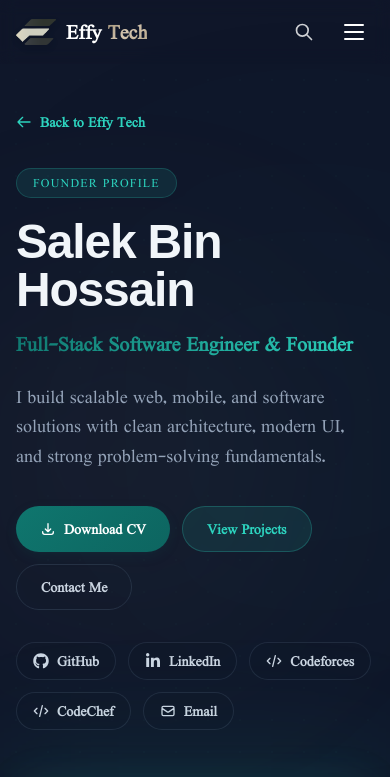
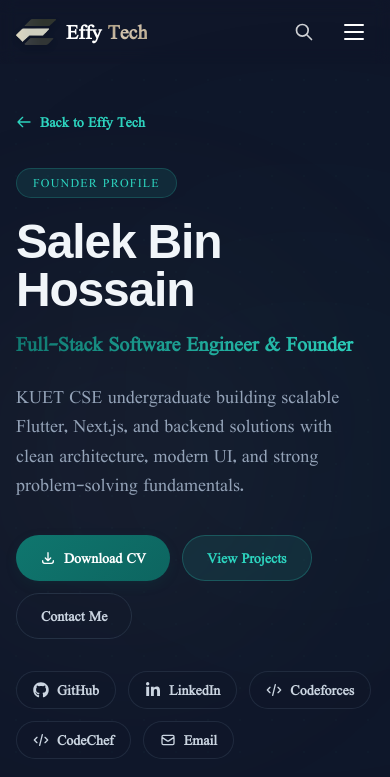
Before and after one commit to Arvi-Saleque/Effy-Tech, a Next.js app: page /salek in a window 390 px wide. Shown: the top 777 px of the page. Built offline with nearby package versions, Linux system fonts and the light colour scheme; grey boxes are pictures that could not be loaded; a web font is replaced by a local one.

Commit message:
Enhance Salek profile from CV

```diff
--- a/src/app/[memberSlug]/page.js
+++ b/src/app/[memberSlug]/page.js
@@ -27,14 +27,25 @@
 const salekProfile = {
   title: "Full-Stack Software Engineer & Founder",
   intro:
-    "I build scalable web, mobile, and software solutions with clean architecture, modern UI, and strong problem-solving fundamentals.",
-  cvUrl: "/coming-soon",
+    "KUET CSE undergraduate building scalable Flutter, Next.js, and backend solutions with clean architecture, modern UI, and strong problem-solving fundamentals.",
+  email: "alifsalek.as@gmail.com",
+  cvUrl: "/files/salek-cv.pdf",
   socials: [
-    { label: "GitHub", href: "/coming-soon", icon: FaGithub },
-    { label: "LinkedIn", href: "/coming-soon", icon: FaLinkedinIn },
+    { label: "GitHub", href: "https://github.com/Arvi-Saleque", icon: FaGithub },
+    {
+      label: "LinkedIn",
+      href: "https://linkedin.com/in/salek-bin-hossain",
+      icon: FaLinkedinIn,
+    },
     { label: "Codeforces", href: "/coming-soon", icon: HiOutlineCode },
     { label: "CodeChef", href: "/coming-soon", icon: HiOutlineCode },
-    { label: "Email", href: "mailto:effttech@gmail.com", icon: HiOutlineMail },
+    { label: "Email", href: "mailto:alifsalek.as@gmail.com", icon: HiOutlineMail },
+  ],
+  stats: [
+    { value: "1619", label: "Codeforces Peak" },
+    { value: "39th", label: "ICPC Asia Dhaka" },
+    { value: "2K+", label: "Problems Solved" },
+    { value: "1K+", label: "Amal Tracker Users" },
   ],
   skills: [
     {
@@ -56,7 +67,7 @@
     },
     {
       title: "Backend",
-      items: [".NET Core", "FastAPI", "REST API", "Node.js", "Express"],
+      items: [".NET Core", "FastAPI", "REST API", "Node.js", "Express", "PHP"],
     },
     {
       title: "Database",
@@ -67,12 +78,14 @@
       items: [
         "Git",
         "GitHub",
+        "Android Studio",
         "Postman",
         "Swagger",
         "Figma",
         "VS Code",
         "Vercel",
         "Render",
+        "CI/CD",
       ],
     },
     {
@@ -81,13 +94,28 @@
         "Data Structures",
         "Algorithms",
         "Problem Solving",
+        "Graph Theory",
+        "Optimization",
         "System Design Basics",
+        "Clean Architecture",
+        "Offline Sync",
         "API Integration",
         "Responsive UI Design",
       ],
     },
   ],
   experience: [
+    {
+      role: "Founder & Lead Software Architect",
+      company: "Effy Tech",
+      period: "Jan 2025 - Present",
+      points: [
+        "Spearhead end-to-end delivery of mobile and web products.",
+        "Architect scalable systems using Next.js, Flutter, Firebase, and MongoDB.",
+        "Lead technical direction with emphasis on maintainable codebases and responsive UI.",
+        "Manage product planning, UI direction, implementation, testing, and deployment.",
+      ],
+    },
     {
       role: "Software Engineer Intern",
       company: "Kaz Software Limited",
@@ -98,16 +126,6 @@
         "Used REST APIs, Postman, Swagger, Git, and GitHub.",
         "Collaborated in an Agile/Scrum development environment.",
         "Contributed to real-world software projects and internal systems.",
-      ],
-    },
-    {
-      role: "Founder",
-      company: "Effy Tech",
-      period: "2026 - Present",
-      points: [
-        "Founded a software company focused on websites, mobile apps, and custom software.",
-        "Lead product planning, client communication, and software delivery.",
-        "Work on branding, UI direction, development workflow, and project execution.",
       ],
     },
   ],
@@ -138,10 +156,10 @@
       title: "Code Chase",
       type: "Flutter Learning / Coding Project",
       description:
-        "A coding-learning project designed to support practice, progress, and structured learning.",
-      stack: ["Flutter", "Dart"],
+        "A competitive programming tracker for logging solving history and visualizing progress.",
+      stack: ["Flutter", "Dart", "Firebase"],
       role: "App Developer",
-      features: ["Learning flow", "Practice-oriented UI", "Progress structure"],
+      features: ["Solve history", "Progress analytics", "Friend comparison"],
       liveUrl: "/coming-soon",
       githubUrl: "/coming-soon",
     },
@@ -160,34 +178,46 @@
   competitive: [
     {
       title: "Codeforces Expert",
-      description: "Strong algorithmic problem-solving background.",
+      description: "Peak rating 1619 with strong algorithmic background.",
     },
     {
       title: "CodeChef 4-Star",
       description: "Consistent competitive programming performance.",
     },
     {
-      title: "ICPC Asia Dhaka Regionalist",
-      description: "Competed in a regional-level team programming contest.",
+      title: "ICPC Asia Dhaka Regional - 39th",
+      description: "Ranked 39th in a regional-level team programming contest.",
     },
     {
       title: "2000+ Problems Solved",
       description: "Across online judges and programming platforms.",
     },
+    {
+      title: "BUET IUPC - 29th",
+      description: "Placed 29th in a national-level programming contest.",
+    },
+    {
+      title: "NWU Champion",
+      description: "Champion in competitive programming contest participation.",
+    },
   ],
   education: {
     degree: "B.Sc. in Computer Science and Engineering",
     institution: "Khulna University of Engineering & Technology - KUET",
-    focus: "Software engineering, algorithms, web development, and mobile development.",
+    focus:
+      "Software engineering, algorithms, web development, mobile development, and product-focused software delivery.",
+    previous: "Notre Dame College - Higher Secondary Certificate (GPA 5.00)",
   },
   achievements: [
-    "Codeforces Expert",
-    "CodeChef 4-Star",
-    "ICPC Asia Dhaka Regionalist",
+    "Codeforces Expert - Peak 1619",
+    "CodeChef 4-Star Coder",
+    "ICPC Asia Dhaka Regional - 39th",
     "ISCPC National Runner-up",
-    "App published on Google Play",
+    "BUET IUPC - 29th",
     "Founder of Effy Tech",
-    "Internship at Kaz Software",
+    "Former President, Programming Department, NDITC",
+    "Judge, Notre Dame FTMPC",
+    "Mentor, Srinivasa Ramanujan Math Club",
   ],
   services: [
     {
@@ -360,12 +390,15 @@
         project.slug === "IAM"
           ? "Android App / Flutter Project"
           : "Institution Website / Client Project",
-      description: project.description,
+      description:
+        project.slug === "IAM"
+          ? "A Flutter and Firebase productivity app with reminders, cloud sync, clean architecture, and 1,000+ active users."
+          : project.description,
       stack: project.tags,
       role: project.slug === "IAM" ? "Founder & App Developer" : "Lead Developer",
       features:
         project.slug === "IAM"
-          ? ["Daily Amal tracking", "Spiritual reminders", "Published on Google Play"]
+          ? ["Daily Amal tracking", "Cloud sync and reminders", "1,000+ active users"]
           : ["Bilingual website", "Admin dashboard", "Responsive academic system"],
       liveUrl: project.liveUrl || "/coming-soon",
       githubUrl: "/coming-soon",
@@ -417,6 +450,7 @@
             <div className="mt-9 flex flex-wrap gap-3">
               <a
                 href={salekProfile.cvUrl}
+                download
                 className="inline-flex items-center gap-2 rounded-full bg-gradient-primary px-6 py-3 text-sm font-semibold text-text-inverse shadow-accent transition-all hover:scale-[1.02]"
               >
                 <HiOutlineDownload className="h-4 w-4" />
@@ -439,6 +473,22 @@
             <div className="mt-8 flex flex-wrap gap-3">
               {salekProfile.socials.map((social) => (
                 <SocialButton key={social.label} social={social} />
+              ))}
+            </div>
+
+            <div className="mt-8 grid grid-cols-2 gap-3 sm:grid-cols-4">
+              {salekProfile.stats.map((stat) => (
+                <div
+                  key={stat.label}
+                  className="rounded-xl border border-neutral-700/40 bg-neutral-900/35 p-4"
+                >
+                  <p className="font-heading text-2xl font-bold text-primary-light">
+                    {stat.value}
+                  </p>
+                  <p className="mt-1 text-xs uppercase tracking-widest text-neutral-500">
+                    {stat.label}
+                  </p>
+                </div>
               ))}
             </div>
           </div>
@@ -577,6 +627,9 @@
             <p className="mt-5 max-w-3xl text-base leading-relaxed text-neutral-400">
               {salekProfile.education.focus}
             </p>
+            <p className="mt-4 text-sm text-neutral-500">
+              {salekProfile.education.previous}
+            </p>
           </GlassCard>
         </section>
 
@@ -632,13 +685,16 @@
             <div className="mt-8 flex flex-wrap justify-center gap-3">
               <a
                 href={salekProfile.cvUrl}
+                download
                 className="inline-flex items-center gap-2 rounded-full bg-gradient-primary px-6 py-3 text-sm font-semibold text-text-inverse shadow-accent transition-all hover:scale-[1.02]"
               >
                 <HiOutlineDownload className="h-4 w-4" />
                 Download CV
               </a>
               <a
-                href="/coming-soon"
+                href="https://linkedin.com/in/salek-bin-hossain"
+                target="_blank"
+                rel="noopener noreferrer"
                 className="inline-flex items-center gap-2 rounded-full border border-primary-light/25 bg-primary-light/10 px-6 py-3 text-sm font-semibold text-primary-light transition-colors hover:text-accent-light"
               >
                 View LinkedIn
@@ -659,20 +715,24 @@
             </p>
             <div className="mt-8 flex flex-wrap justify-center gap-3">
               <a
-                href="mailto:effttech@gmail.com"
+                href={`mailto:${salekProfile.email}`}
                 className="inline-flex items-center gap-2 rounded-full bg-gradient-primary px-6 py-3 text-sm font-semibold text-text-inverse shadow-accent transition-all hover:scale-[1.02]"
               >
                 <HiOutlineMail className="h-4 w-4" />
                 Email Me
               </a>
               <a
-                href="/coming-soon"
+                href="https://linkedin.com/in/salek-bin-hossain"
+                target="_blank"
+                rel="noopener noreferrer"
                 className="inline-flex items-center gap-2 rounded-full border border-primary-light/25 bg-primary-light/10 px-6 py-3 text-sm font-semibold text-primary-light transition-colors hover:text-accent-light"
               >
                 Connect on LinkedIn
               </a>
               <a
-                href="/coming-soon"
+                href="https://github.com/Arvi-Saleque"
+                target="_blank"
+                rel="noopener noreferrer"
                 className="inline-flex items-center gap-2 rounded-full border border-neutral-700/60 px-6 py-3 text-sm font-semibold text-neutral-300 transition-colors hover:border-primary-light/35 hover:text-primary-light"
               >
                 View GitHub
```
Also changed, not shown: 1 other file (tests, documents, lock files or other folders).
